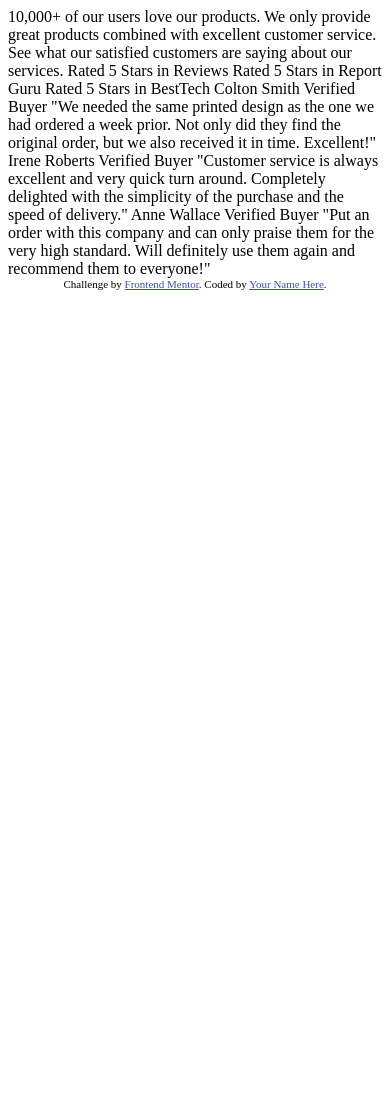
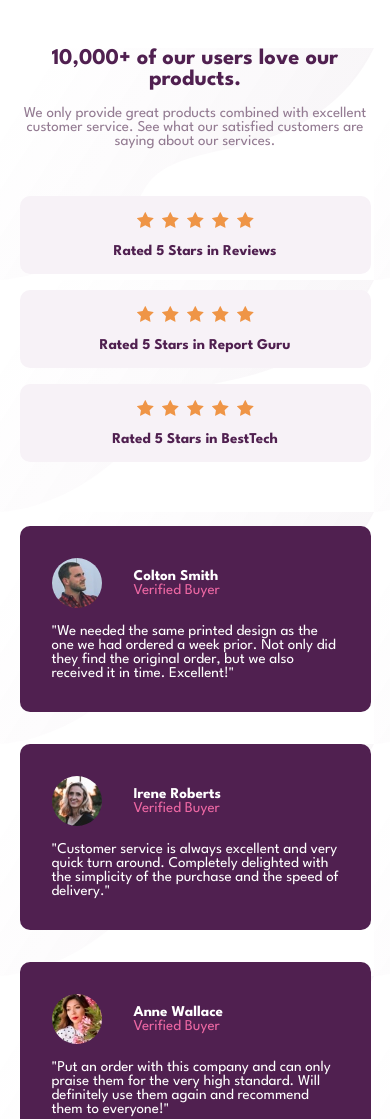
Before and after one commit to takiet60/social-proof, a plain HTML site: page index.html in a window 390 px wide. Shown: the top 1119 px of the page. Before the commit the page ends 844 px from the top, so only its background shows below. Drawn offline with Linux system fonts and the light colour scheme.

Commit message:
Complete code for mobile version

```diff
--- a/index.html
+++ b/index.html
@@ -1,61 +1,130 @@
 <!DOCTYPE html>
 <html lang="en">
+
 <head>
     <meta charset="UTF-8" />
     <meta name="viewport" content="width=device-width, initial-scale=1.0" />
     <!-- displays site properly based on user's device -->
+    <link rel="icon" type="image/png" sizes="32x32" href="./images/favicon-32x32.png" />
 
-    <link
-      rel="icon"
-      type="image/png"
-      sizes="32x32"
-      href="./images/favicon-32x32.png"
-    />
+    <link rel="stylesheet" href="./dist/index.css">
 
     <title>Frontend Mentor | Social proof section</title>
 
-    <!-- Feel free to remove these styles or customise in your own stylesheet 👍 -->
-    <style>
-      .attribution {
-        font-size: 11px;
-        text-align: center;
-      }
-      .attribution a {
-        color: hsl(228, 45%, 44%);
-      }
-    </style>
 </head>
+
 <body>
+    <main class="wrapper">
+        <section class="social">
+            <h1 class="social__title">
                 10,000+ of our users love our products.
-
+            </h1>
+            <p class="social__description">
                 We only provide great products combined with excellent customer service.
                 See what our satisfied customers are saying about our services.
+            </p>
+            <section class="rating__container">
+                <section class="rating">
+                    <div class="rating__icons">
+                        <img src="./images/icon-star.svg" class="rating__icon" alt="star icon">
+                        <img src="./images/icon-star.svg" class="rating__icon" alt="star icon">
+                        <img src="./images/icon-star.svg" class="rating__icon" alt="star icon">
+                        <img src="./images/icon-star.svg" class="rating__icon" alt="star icon">
+                        <img src="./images/icon-star.svg" class="rating__icon" alt="star icon">
+                    </div>
+                    <p class="rating__mess">
 
                         Rated 5 Stars in Reviews
+                    </p>
+                </section>
+                <section class="rating">
+                    <div class="rating__icons">
+                        <img src="./images/icon-star.svg" class="rating__icon" alt="star icon">
+                        <img src="./images/icon-star.svg" class="rating__icon" alt="star icon">
+                        <img src="./images/icon-star.svg" class="rating__icon" alt="star icon">
+                        <img src="./images/icon-star.svg" class="rating__icon" alt="star icon">
+                        <img src="./images/icon-star.svg" class="rating__icon" alt="star icon">
+                    </div>
+                    <p class="rating__mess">
+
                         Rated 5 Stars in Report Guru
+                    </p>
+                </section>
+                <section class="rating">
+                    <div class="rating__icons">
+                        <img src="./images/icon-star.svg" class="rating__icon" alt="star icon">
+                        <img src="./images/icon-star.svg" class="rating__icon" alt="star icon">
+                        <img src="./images/icon-star.svg" class="rating__icon" alt="star icon">
+                        <img src="./images/icon-star.svg" class="rating__icon" alt="star icon">
+                        <img src="./images/icon-star.svg" class="rating__icon" alt="star icon">
+                    </div>
+                    <p class="rating__mess">
                         Rated 5 Stars in BestTech
-
+                    </p>
+                </section>
+            </section>
+            <section class="card__container">
+                <article class="card">
+                    <header class="card__header">
+                        <img src="./images/image-colton.jpg" alt="avatar image" class="card__avatar">
+                        <div class="card__info">
+                            <p class="card__name">
                                 Colton Smith
+                            </p>
+                            <div class="card__label">
                                 Verified Buyer
+                            </div>
+                        </div>
+                    </header>
+                    <div class="card__body">
+                        <p class="card__review">
                             "We needed the same printed design as the one we had ordered a week prior.
                             Not only did they find the original order, but we also received it in time.
                             Excellent!"
-
+                        </p>
+                    </div>
+                </article>
+                <article class="card">
+                    <header class="card__header">
+                        <img src="./images/image-irene.jpg" alt="avatar image" class="card__avatar">
+                        <div class="card__info">
+                            <p class="card__name">
                                 Irene Roberts
+                            </p>
+                            <div class="card__label">
                                 Verified Buyer
+                            </div>
+                        </div>
+                    </header>
+                    <div class="card__body">
+                        <p class="card__review">
                             "Customer service is always excellent and very quick turn around. Completely
                             delighted with the simplicity of the purchase and the speed of delivery."
-
+                        </p>
+                    </div>
+                </article>
+                <article class="card">
+                    <header class="card__header">
+                        <img src="./images/image-anne.jpg" alt="avatar image" class="card__avatar">
+                        <div class="card__info">
+                            <p class="card__name">
                                 Anne Wallace
+                            </p>
+                            <div class="card__label">
                                 Verified Buyer
+                            </div>
+                        </div>
+                    </header>
+                    <div class="card__body">
+                        <p class="card__review">
                             "Put an order with this company and can only praise them for the very high
                             standard. Will definitely use them again and recommend them to everyone!"
+                        </p>
+                    </div>
+                </article>
+            </section>
+        </section>
+    </main>
+</body>
 
-    <div class="attribution">
-      Challenge by
-      <a href="https://www.frontendmentor.io?ref=challenge" target="_blank"
-        >Frontend Mentor</a
-      >. Coded by <a href="#">Your Name Here</a>.
-    </div>
-  </body>
 </html>
--- /dev/null
+++ b/sass/_card.scss
@@ -0,0 +1,38 @@
+@use './colors'as*;
+
+
+.card {
+    background-color: hsl($clr-very-dark-magenta);
+    color: hsl($clr-white);
+    padding: 2rem;
+    margin-bottom: 2rem;
+    border-radius: 10px;
+
+    &__header {
+        display: flex;
+        align-items: center;
+        gap: 2rem;
+    }
+
+    &__avatar {
+        border-radius: 50%;
+        width: 50px;
+    }
+
+    &__info {
+        text-align: left;
+    }
+
+    &__name {
+        font-weight: 700;
+    }
+
+    &__label {
+        color: hsl($clr-soft-pink);
+    }
+
+    &__body {
+        margin-top: 1rem;
+        text-align: left;
+    }
+}
--- /dev/null
+++ b/sass/_colors.scss
@@ -0,0 +1,5 @@
+$clr-very-dark-magenta: 300 43% 22%;
+$clr-soft-pink: 333 80% 67%;
+$clr-dark-grayish-magenta: 303 10% 53%;
+$clr-light-grayish-magenta: 300 24% 96%;
+$clr-white: 0 0% 100%;
--- /dev/null
+++ b/sass/_layout.scss
@@ -0,0 +1,5 @@
+@mixin mq {
+    @media screen and (min-width: 65rem) {
+        @content;
+    }
+}
--- /dev/null
+++ b/sass/_rating.scss
@@ -0,0 +1,25 @@
+@use './colors'as *;
+
+.rating__container {
+    padding: 2rem 0;
+}
+
+.rating {
+    background-color: hsl($clr-light-grayish-magenta);
+    padding: 1rem;
+    width: 100%;
+    margin-bottom: 1rem;
+    border-radius: 10px;
+
+    &__icons {
+        display: flex;
+        gap: 0.5rem;
+        justify-content: center;
+        margin-bottom: 1rem;
+    }
+
+    &__mess {
+        color: hsl($clr-very-dark-magenta);
+        font-weight: 700;
+    }
+}
--- /dev/null
+++ b/sass/index.scss
@@ -0,0 +1,50 @@
+@use './colors'as *;
+@use './layout'as *;
+@use './rating'as *;
+@use './card'as *;
+@import url('https://fonts.googleapis.com/css2?family=League+Spartan:wght@400;500;700&display=swap');
+
+*,
+*::after,
+*::before {
+    margin: 0;
+    box-sizing: border-box;
+}
+
+html {
+    font-family: 'League Spartan', sans-serif;
+    font-size: 100%;
+}
+
+body {
+    min-height: 100vh;
+    font-size: 0.9375rem;
+}
+
+img {
+    max-width: 100%;
+}
+
+.wrapper {
+    background-image: url('../images/bg-pattern-top-mobile.svg');
+}
+
+.social {
+    width: min(90%, 1240px);
+    margin: 3rem auto;
+    text-align: center;
+
+    >* {
+        margin-bottom: 1rem;
+    }
+
+    &__title {
+        color: hsl($clr-very-dark-magenta);
+        font-weight: 700;
+    }
+
+    &__description {
+        color: hsl($clr-dark-grayish-magenta);
+    }
+
+}
```
Also changed, not shown: dist/index.css (added), 1 other file. Lines whose indentation alone changed are shown as unchanged.
